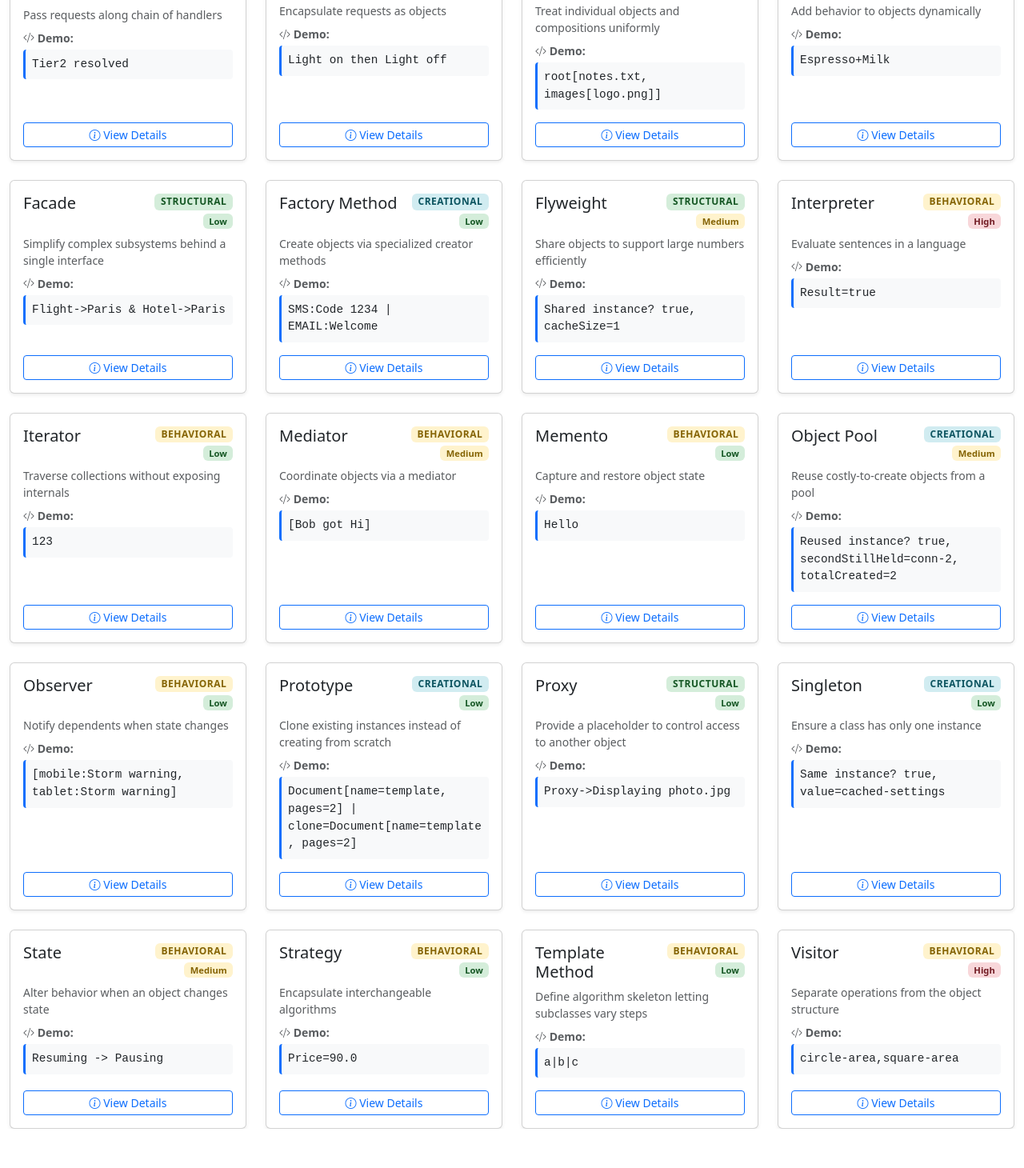
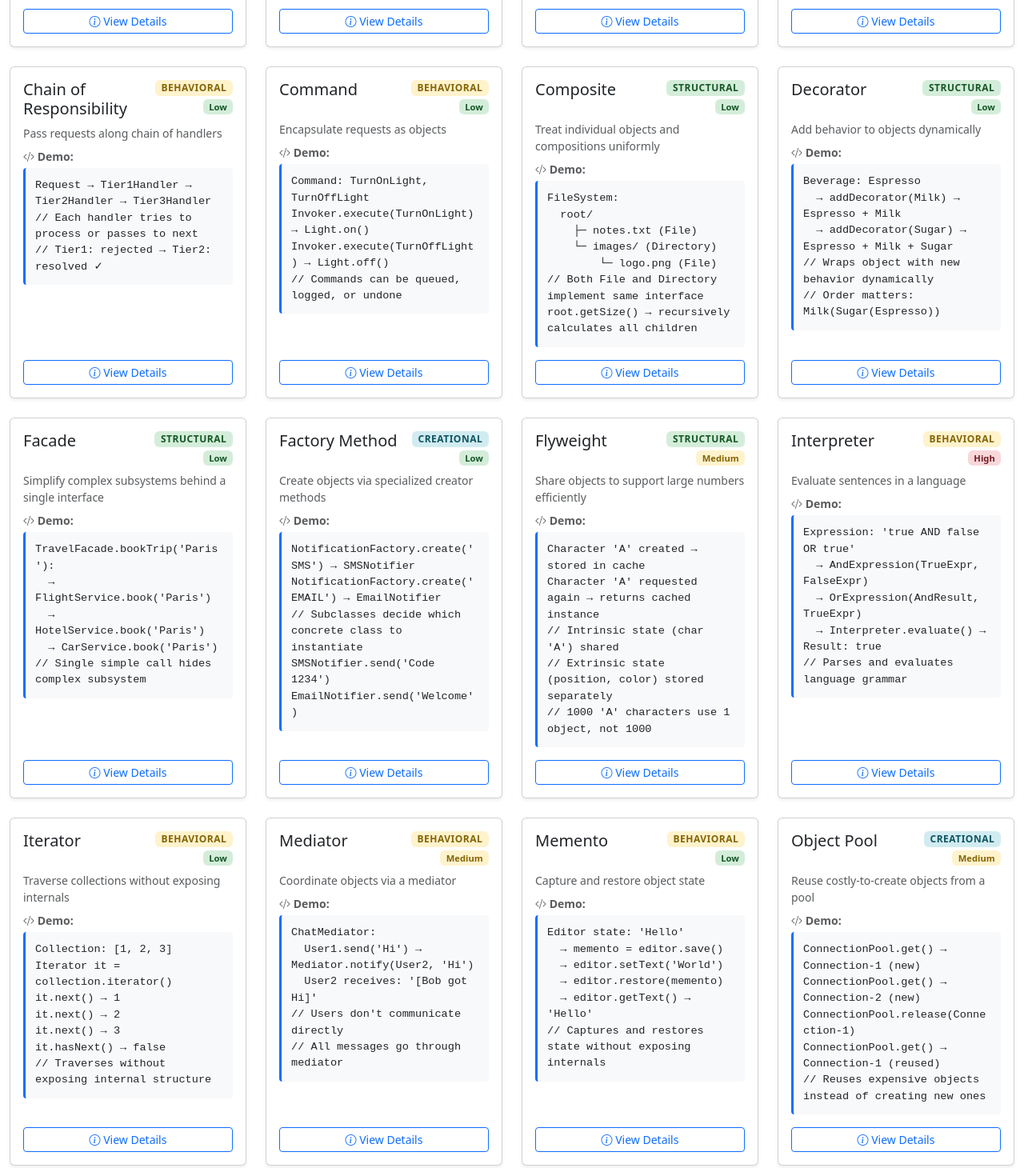
Before and after one commit to sameer05515/design-patterns, a website: page index.html in a window 1280 px wide. Shown: the part 492-1952 px from the top of the page at 80% size. Before the commit the page ends 1903 px from the top, so only its background shows below. Drawn offline with nearby package versions, Linux system fonts and the light colour scheme.

Commit message:
Initial commit

```diff
--- a/index.html
+++ b/index.html
@@ -42,12 +42,16 @@
 
         .demo-text {
             font-family: 'Courier New', monospace;
-            font-size: 0.9rem;
+            font-size: 0.85rem;
             background-color: #f8f9fa;
-            padding: 0.5rem;
+            padding: 0.75rem;
             border-radius: 0.25rem;
             border-left: 3px solid #0d6efd;
             transition: background-color var(--transition-speed), color var(--transition-speed);
+            white-space: pre-wrap;
+            word-wrap: break-word;
+            line-height: 1.5;
+            overflow-x: auto;
         }
 
         [data-bs-theme="dark"] .demo-text {
--- a/patterns.json
+++ b/patterns.json
@@ -3,7 +3,7 @@
     "name": "Abstract Factory",
     "category": "CREATIONAL",
     "intent": "Create families of related objects",
-    "demo": "Light button & Dark checkbox",
+    "demo": "UIThemeFactory.createButton() → LightButton | DarkButton\nUIThemeFactory.createCheckbox() → LightCheckbox | DarkCheckbox\n// Ensures Light/Light or Dark/Dark combinations only",
     "description": "Provides an interface for creating families of related or dependent objects without specifying their concrete classes. It's useful when you need to ensure that products from one family are used together.",
     "useCases": ["UI component libraries", "Cross-platform applications", "Database abstraction layers", "Theme systems"],
     "pros": ["Ensures product compatibility", "Isolates concrete classes", "Easy to add new product families", "Promotes consistency"],
@@ -15,7 +15,7 @@
     "name": "Adapter",
     "category": "STRUCTURAL",
     "intent": "Convert one interface into another clients expect",
-    "demo": "legacy-paid:42",
+    "demo": "LegacyPaymentSystem.pay(amount) → PaymentAdapter.pay(amount)\n// Adapter converts: legacy-paid:42 → newPayment.process(42)\n// Client uses new interface, adapter handles legacy system",
     "description": "Allows incompatible interfaces to work together by wrapping an object with an adapter that translates calls. Acts as a bridge between two incompatible interfaces.",
     "useCases": ["Integrating third-party libraries", "Legacy system integration", "API versioning", "Database drivers"],
     "pros": ["Reuses existing code", "Separates concerns", "Flexible and extensible", "Single Responsibility Principle"],
@@ -27,7 +27,7 @@
     "name": "Bridge",
     "category": "STRUCTURAL",
     "intent": "Decouple abstraction from implementation",
-    "demo": "TV on",
+    "demo": "Device abstraction: TV, Radio, Speaker\nImplementation: RemoteControl, VoiceControl, AppControl\n// Change implementation without changing abstraction\nRemoteControl → TV.on() | VoiceControl → TV.on()",
     "description": "Separates an object's abstraction from its implementation so the two can vary independently. Prevents a permanent binding between an abstraction and its implementation.",
     "useCases": ["Cross-platform applications", "Database drivers", "Device drivers", "UI frameworks"],
     "pros": ["Hides implementation details", "Improves extensibility", "Allows runtime binding", "Reduces coupling"],
@@ -39,7 +39,7 @@
     "name": "Builder",
     "category": "CREATIONAL",
     "intent": "Step-by-step construction of complex objects",
-    "demo": "Report{Monthly,Ops,All systems go}",
+    "demo": "ReportBuilder\n  .setType('Monthly')\n  .setDepartment('Ops')\n  .setMessage('All systems go')\n  .build()\n// Step-by-step construction with validation",
     "description": "Constructs complex objects step by step. Allows you to produce different types and representations of an object using the same construction code.",
     "useCases": ["SQL query builders", "HTTP request builders", "Configuration objects", "Complex data structures"],
     "pros": ["Step-by-step construction", "Reusable construction code", "Isolates complex construction", "Allows different representations"],
@@ -51,7 +51,7 @@
     "name": "Chain of Responsibility",
     "category": "BEHAVIORAL",
     "intent": "Pass requests along chain of handlers",
-    "demo": "Tier2 resolved",
+    "demo": "Request → Tier1Handler → Tier2Handler → Tier3Handler\n// Each handler tries to process or passes to next\n// Tier1: rejected → Tier2: resolved ✓",
     "description": "Passes requests along a chain of handlers. Each handler decides either to process the request or to pass it to the next handler in the chain.",
     "useCases": ["Event handling systems", "Middleware pipelines", "Exception handling", "Logging systems", "Authentication/Authorization"],
     "pros": ["Decouples sender and receiver", "Dynamic chain composition", "Flexible request handling", "Single Responsibility Principle"],
@@ -63,7 +63,7 @@
     "name": "Command",
     "category": "BEHAVIORAL",
     "intent": "Encapsulate requests as objects",
-    "demo": "Light on then Light off",
+    "demo": "Command: TurnOnLight, TurnOffLight\nInvoker.execute(TurnOnLight) → Light.on()\nInvoker.execute(TurnOffLight) → Light.off()\n// Commands can be queued, logged, or undone",
     "description": "Turns a request into a stand-alone object that contains all information about the request. This transformation lets you parameterize methods with different requests, delay or queue a request's execution, and support undoable operations.",
     "useCases": ["Undo/Redo functionality", "Macro recording", "Queue operations", "Remote procedure calls", "Transaction systems"],
     "pros": ["Decouples invoker and receiver", "Supports undo/redo", "Can queue and log requests", "Easy to extend"],
@@ -75,7 +75,7 @@
     "name": "Composite",
     "category": "STRUCTURAL",
     "intent": "Treat individual objects and compositions uniformly",
-    "demo": "root[notes.txt, images[logo.png]]",
+    "demo": "FileSystem:\n  root/\n    ├─ notes.txt (File)\n    └─ images/ (Directory)\n        └─ logo.png (File)\n// Both File and Directory implement same interface\nroot.getSize() → recursively calculates all children",
     "description": "Composes objects into tree structures to represent part-whole hierarchies. Lets clients treat individual objects and compositions uniformly.",
     "useCases": ["File systems", "UI component trees", "Organization hierarchies", "XML/JSON parsers", "Graphics systems"],
     "pros": ["Uniform treatment of objects", "Easy to add new components", "Simplifies client code", "Flexible structure"],
@@ -87,7 +87,7 @@
     "name": "Decorator",
     "category": "STRUCTURAL",
     "intent": "Add behavior to objects dynamically",
-    "demo": "Espresso+Milk",
+    "demo": "Beverage: Espresso\n  → addDecorator(Milk) → Espresso + Milk\n  → addDecorator(Sugar) → Espresso + Milk + Sugar\n// Wraps object with new behavior dynamically\n// Order matters: Milk(Sugar(Espresso))",
     "description": "Attaches new behaviors to objects by placing these objects inside special wrapper objects that contain the behaviors. Allows you to add new functionality to objects without altering their structure.",
     "useCases": ["Stream processing", "Middleware", "UI components", "Input/Output streams", "Caching layers"],
     "pros": ["Adds behavior dynamically", "More flexible than inheritance", "Follows Open/Closed Principle", "Can combine behaviors"],
@@ -99,7 +99,7 @@
     "name": "Facade",
     "category": "STRUCTURAL",
     "intent": "Simplify complex subsystems behind a single interface",
-    "demo": "Flight->Paris & Hotel->Paris",
+    "demo": "TravelFacade.bookTrip('Paris'):\n  → FlightService.book('Paris')\n  → HotelService.book('Paris')\n  → CarService.book('Paris')\n// Single simple call hides complex subsystem",
     "description": "Provides a simplified interface to a complex subsystem. Defines a higher-level interface that makes the subsystem easier to use.",
     "useCases": ["API simplification", "Library wrappers", "Legacy system integration", "Complex framework interfaces"],
     "pros": ["Simplifies complex systems", "Reduces coupling", "Provides convenient interface", "Shields clients from complexity"],
@@ -111,7 +111,7 @@
     "name": "Factory Method",
     "category": "CREATIONAL",
     "intent": "Create objects via specialized creator methods",
-    "demo": "SMS:Code 1234 | EMAIL:Welcome",
+    "demo": "NotificationFactory.create('SMS') → SMSNotifier\nNotificationFactory.create('EMAIL') → EmailNotifier\n// Subclasses decide which concrete class to instantiate\nSMSNotifier.send('Code 1234')\nEmailNotifier.send('Welcome')",
     "description": "Provides an interface for creating objects in a superclass, but allows subclasses to alter the type of objects that will be created. Defers instantiation to subclasses.",
     "useCases": ["Framework development", "Plugin architectures", "Cross-platform code", "Object creation with dependencies"],
     "pros": ["Eliminates tight coupling", "Single Responsibility Principle", "Open/Closed Principle", "Centralizes object creation"],
@@ -123,7 +123,7 @@
     "name": "Flyweight",
     "category": "STRUCTURAL",
     "intent": "Share objects to support large numbers efficiently",
-    "demo": "Shared instance? true, cacheSize=1",
+    "demo": "Character 'A' created → stored in cache\nCharacter 'A' requested again → returns cached instance\n// Intrinsic state (char 'A') shared\n// Extrinsic state (position, color) stored separately\n// 1000 'A' characters use 1 object, not 1000",
     "description": "Lets you fit more objects into the available amount of RAM by sharing common parts of state between multiple objects instead of keeping all of the data in each object.",
     "useCases": ["Text editors", "Game development", "Tree structures", "Large datasets", "Caching systems"],
     "pros": ["Reduces memory usage", "Improves performance", "Suitable for large numbers of objects", "Shares common state"],
@@ -135,7 +135,7 @@
     "name": "Interpreter",
     "category": "BEHAVIORAL",
     "intent": "Evaluate sentences in a language",
-    "demo": "Result=true",
+    "demo": "Expression: 'true AND false OR true'\n  → AndExpression(TrueExpr, FalseExpr)\n  → OrExpression(AndResult, TrueExpr)\n  → Interpreter.evaluate() → Result: true\n// Parses and evaluates language grammar",
     "description": "Defines a grammatical representation for a language and provides an interpreter to deal with this grammar. Useful for implementing domain-specific languages.",
     "useCases": ["Query languages", "Regular expressions", "Mathematical expressions", "Domain-specific languages", "Configuration parsers"],
     "pros": ["Easy to extend grammar", "Implements grammar directly", "Easy to add new expressions", "Follows grammar structure"],
@@ -147,7 +147,7 @@
     "name": "Iterator",
     "category": "BEHAVIORAL",
     "intent": "Traverse collections without exposing internals",
-    "demo": "123",
+    "demo": "Collection: [1, 2, 3]\nIterator it = collection.iterator()\nit.next() → 1\nit.next() → 2\nit.next() → 3\nit.hasNext() → false\n// Traverses without exposing internal structure",
     "description": "Lets you traverse elements of a collection without exposing its underlying representation. Provides a way to access elements sequentially without exposing the underlying structure.",
     "useCases": ["Collection traversal", "Tree traversal", "Graph algorithms", "Database result sets", "File system navigation"],
     "pros": ["Simplifies collection access", "Supports multiple traversals", "Hides collection structure", "Single Responsibility Principle"],
@@ -159,7 +159,7 @@
     "name": "Mediator",
     "category": "BEHAVIORAL",
     "intent": "Coordinate objects via a mediator",
-    "demo": "[Bob got Hi]",
+    "demo": "ChatMediator:\n  User1.send('Hi') → Mediator.notify(User2, 'Hi')\n  User2 receives: '[Bob got Hi]'\n// Users don't communicate directly\n// All messages go through mediator",
     "description": "Lets you reduce chaotic dependencies between objects by restricting direct communications between them and forcing them to collaborate only via a mediator object.",
     "useCases": ["GUI components", "Chat applications", "Event systems", "Workflow management", "Air traffic control systems"],
     "pros": ["Reduces coupling", "Centralizes control", "Easier to maintain", "Simplifies object protocols"],
@@ -171,7 +171,7 @@
     "name": "Memento",
     "category": "BEHAVIORAL",
     "intent": "Capture and restore object state",
-    "demo": "Hello",
+    "demo": "Editor state: 'Hello'\n  → memento = editor.save()\n  → editor.setText('World')\n  → editor.restore(memento)\n  → editor.getText() → 'Hello'\n// Captures and restores state without exposing internals",
     "description": "Lets you save and restore the previous state of an object without revealing the details of its implementation. Captures and externalizes an object's internal state.",
     "useCases": ["Undo/Redo operations", "Checkpoint systems", "Game save states", "Transaction rollback", "State snapshots"],
     "pros": ["Preserves encapsulation", "Simplifies originator", "Easy to implement", "Supports state history"],
@@ -183,7 +183,7 @@
     "name": "Object Pool",
     "category": "CREATIONAL",
     "intent": "Reuse costly-to-create objects from a pool",
-    "demo": "Reused instance? true, secondStillHeld=conn-2, totalCreated=2",
+    "demo": "ConnectionPool.get() → Connection-1 (new)\nConnectionPool.get() → Connection-2 (new)\nConnectionPool.release(Connection-1)\nConnectionPool.get() → Connection-1 (reused)\n// Reuses expensive objects instead of creating new ones",
     "description": "Maintains a pool of reusable objects that are expensive to create. Instead of creating new objects, clients request objects from the pool and return them when done.",
     "useCases": ["Database connections", "Thread pools", "Network connections", "Memory allocation", "Game object management"],
     "pros": ["Improves performance", "Reduces object creation overhead", "Controls resource usage", "Manages object lifecycle"],
@@ -195,7 +195,7 @@
     "name": "Observer",
     "category": "BEHAVIORAL",
     "intent": "Notify dependents when state changes",
-    "demo": "[mobile:Storm warning, tablet:Storm warning]",
+    "demo": "WeatherStation (Subject) → notifies observers\n  → MobileApp.update('Storm warning')\n  → TabletApp.update('Storm warning')\n  → DesktopApp.update('Storm warning')\n// All observers notified when weather changes",
     "description": "Defines a one-to-many dependency between objects so that when one object changes state, all its dependents are notified and updated automatically.",
     "useCases": ["Event handling", "Model-View architectures", "Publish-Subscribe systems", "Reactive programming", "UI updates"],
     "pros": ["Loose coupling", "Dynamic relationships", "Broadcast communication", "Open/Closed Principle"],
@@ -207,7 +207,7 @@
     "name": "Prototype",
     "category": "CREATIONAL",
     "intent": "Clone existing instances instead of creating from scratch",
-    "demo": "Document[name=template, pages=2] | clone=Document[name=template, pages=2]",
+    "demo": "template = new Document('template', 2)\nclone1 = template.clone()\nclone2 = template.clone()\n// Clones avoid expensive initialization\n// All clones share same initial state",
     "description": "Lets you copy existing objects without making your code dependent on their classes. Creates objects by cloning existing instances rather than using constructors.",
     "useCases": ["Object initialization is expensive", "Avoiding subclass proliferation", "Runtime object specification", "Configuration objects"],
     "pros": ["Clones objects at runtime", "Reduces subclassing", "Adds/removes objects dynamically", "Configures classes dynamically"],
@@ -219,7 +219,7 @@
     "name": "Proxy",
     "category": "STRUCTURAL",
     "intent": "Provide a placeholder to control access to another object",
-    "demo": "Proxy->Displaying photo.jpg",
+    "demo": "ImageProxy.display('photo.jpg'):\n  → Check if loaded? No\n  → Load real image (expensive)\n  → RealImage.display('photo.jpg')\n  → Cache for next time\n// Lazy loading, access control, caching",
     "description": "Provides a surrogate or placeholder for another object to control access to it. Acts as an intermediary between client and the real object.",
     "useCases": ["Lazy loading", "Access control", "Logging", "Caching", "Remote proxies", "Virtual proxies"],
     "pros": ["Controls object access", "Can add functionality", "Manages object lifecycle", "Can be transparent to client"],
@@ -231,7 +231,7 @@
     "name": "Singleton",
     "category": "CREATIONAL",
     "intent": "Ensure a class has only one instance",
-    "demo": "Same instance? true, value=cached-settings",
+    "demo": "ConfigManager.getInstance() → instance-1\nConfigManager.getInstance() → instance-1 (same)\nConfigManager.getInstance() → instance-1 (same)\n// Only one instance exists globally\n// All calls return the same object",
     "description": "Ensures a class has only one instance and provides a global point of access to it. Restricts instantiation to a single object.",
     "useCases": ["Database connections", "Logging", "Configuration management", "Caching", "Thread pools"],
     "pros": ["Controlled access to instance", "Reduced namespace pollution", "Lazy initialization possible", "Can be subclassed"],
@@ -243,7 +243,7 @@
     "name": "State",
     "category": "BEHAVIORAL",
     "intent": "Alter behavior when an object changes state",
-    "demo": "Resuming -> Pausing",
+    "demo": "MediaPlayer state: Playing\n  → player.pause() → state = Paused\n  → player.play() → state = Playing\n  → player.stop() → state = Stopped\n// Behavior changes based on current state\n// Each state has different play/pause/stop behavior",
     "description": "Allows an object to alter its behavior when its internal state changes. The object will appear to change its class. Encapsulates state-specific behavior.",
     "useCases": ["State machines", "Workflow systems", "Game development", "UI components", "Network protocols"],
     "pros": ["Localizes state-specific behavior", "Makes state transitions explicit", "Eliminates conditional logic", "Easy to add new states"],
@@ -255,7 +255,7 @@
     "name": "Strategy",
     "category": "BEHAVIORAL",
     "intent": "Encapsulate interchangeable algorithms",
-    "demo": "Price=90.0",
+    "demo": "PricingContext:\n  → setStrategy(RegularPricing) → price = 100.0\n  → setStrategy(DiscountPricing) → price = 90.0\n  → setStrategy(PremiumPricing) → price = 120.0\n// Algorithm (pricing) can be swapped at runtime",
     "description": "Defines a family of algorithms, encapsulates each one, and makes them interchangeable. Lets the algorithm vary independently from clients that use it.",
     "useCases": ["Sorting algorithms", "Payment processing", "Validation rules", "Compression algorithms", "Routing algorithms"],
     "pros": ["Easily switch algorithms", "Eliminates conditional statements", "Open/Closed Principle", "Encapsulates algorithms"],
@@ -267,7 +267,7 @@
     "name": "Template Method",
     "category": "BEHAVIORAL",
     "intent": "Define algorithm skeleton letting subclasses vary steps",
-    "demo": "a|b|c",
+    "demo": "AbstractClass.templateMethod():\n  → step1() // abstract, implemented by subclass\n  → step2() // concrete, shared\n  → step3() // abstract, implemented by subclass\n// SubclassA: a|b|c\n// SubclassB: x|b|y\n// Structure fixed, steps vary",
     "description": "Defines the skeleton of an algorithm in the superclass but lets subclasses override specific steps of the algorithm without changing its structure.",
     "useCases": ["Framework development", "Data processing pipelines", "Test frameworks", "Code generators", "Algorithm variations"],
     "pros": ["Code reuse", "Controls algorithm structure", "Eliminates code duplication", "Inversion of Control"],
@@ -279,7 +279,7 @@
     "name": "Visitor",
     "category": "BEHAVIORAL",
     "intent": "Separate operations from the object structure",
-    "demo": "circle-area,square-area",
+    "demo": "ShapeVisitor.visit(Circle) → calculateArea()\nShapeVisitor.visit(Square) → calculateArea()\n// Visitor adds operations without modifying Shape classes\n// New visitor can add different operations (perimeter, etc.)",
     "description": "Lets you define a new operation without changing the classes of the elements on which it operates. Separates algorithms from the objects they operate on.",
     "useCases": ["Compiler design", "AST traversal", "Document processing", "Type checking", "Code generation"],
     "pros": ["Easy to add new operations", "Groups related operations", "Can accumulate state", "Visits unrelated classes"],
```
